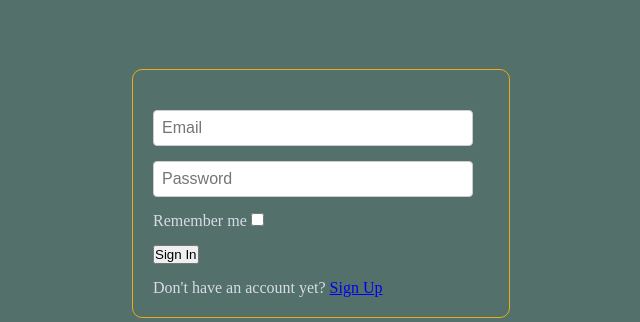
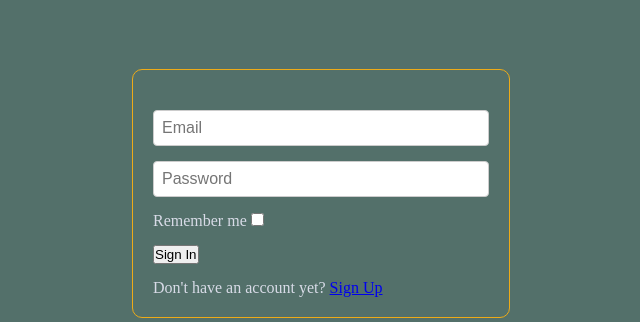
Before and after one commit to Emogy-reunion/mini-projects, a Flask app: page / in a window 1280 px wide. Shown: the part 207-529 px from the top of the page, without its empty margins (319-959 px from the left). Run offline with Flask 3, Linux system fonts and the light colour scheme.

Commit message:
style: minor changes

```diff
--- a/protect-routes/static/css/login.css
+++ b/protect-routes/static/css/login.css
@@ -57,7 +57,6 @@ form div {
 input[type="text"],
 input[type="email"],
 input[type="password"] {
-    	width: 90%;
     	padding: 8px;
     	font-size: 16px;
     	border: 1px solid #ccc;
```
